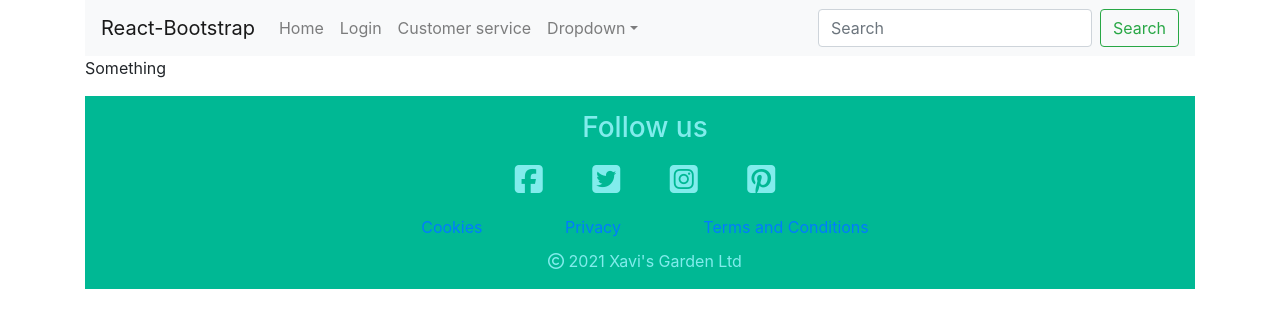
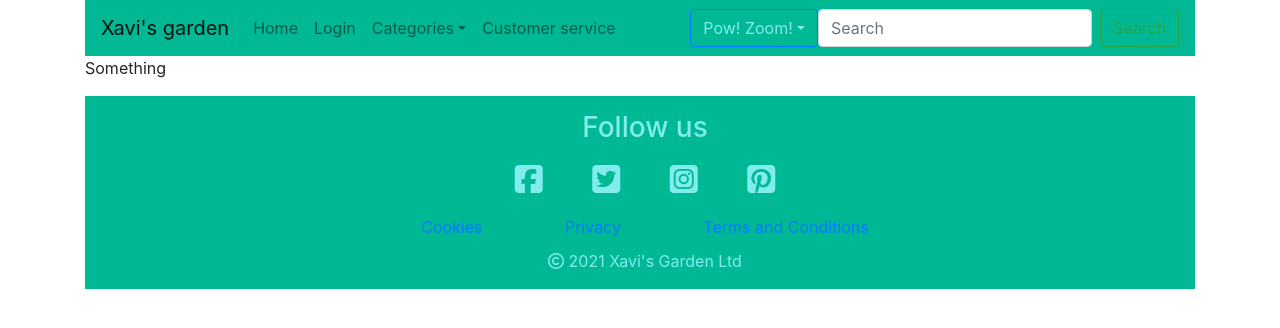
Before and after one commit to xcaparros89/shopping-page, a React (Create React App) app: page /something in a window 1280 px wide. Shown: the top 328 px of the page. Built offline with nearby package versions, Linux system fonts and the light colour scheme.

Commit message:
'header-updated'

```diff
--- a/src/App.tsx
+++ b/src/App.tsx
@@ -4,7 +4,7 @@ import { Switch, Route } from "react-router-dom";
 import Home from "./components/Home";
 import Login from "./components/Login";
 import Something from "./components/Something";
-import Header from "./components/Header";
+import Header from "./components/header";
 import Footer from "./components/footer";
 import Container from 'react-bootstrap/Container';
 
--- a/src/components/Header.tsx
+++ /dev/null
@@ -1,37 +0,0 @@
-import React, { ReactElement } from 'react';
-import Navbar from 'react-bootstrap/Navbar';
-import Nav from 'react-bootstrap/Nav';
-import NavDropdown from 'react-bootstrap/NavDropdown';
-import Form from 'react-bootstrap/Form';
-import FormControl from 'react-bootstrap/FormControl';
-import Button from 'react-bootstrap/Button';
-interface Props {
-
-}
-
-export default function Header({}: Props): ReactElement {
-    return (
-<Navbar bg="light" expand="lg">
-  <Navbar.Brand href="/">React-Bootstrap</Navbar.Brand>
-  <Navbar.Toggle aria-controls="basic-navbar-nav" />
-  <Navbar.Collapse id="basic-navbar-nav">
-    <Nav className="mr-auto">
-      <Nav.Link href="/">Home</Nav.Link>
-      <Nav.Link href="/login">Login</Nav.Link>
-      <Nav.Link href="/customer-service">Customer service</Nav.Link>
-      <NavDropdown title="Dropdown" id="basic-nav-dropdown">
-        <NavDropdown.Item href="#action/3.1">Action</NavDropdown.Item>
-        <NavDropdown.Item href="#action/3.2">Another action</NavDropdown.Item>
-        <NavDropdown.Item href="#action/3.3">Something</NavDropdown.Item>
-        <NavDropdown.Divider />
-        <NavDropdown.Item href="#action/3.4">Separated link</NavDropdown.Item>
-      </NavDropdown>
-    </Nav>
-    <Form inline>
-      <FormControl type="text" placeholder="Search" className="mr-sm-2" />
-      <Button variant="outline-success">Search</Button>
-    </Form>
-  </Navbar.Collapse>
-</Navbar>
-    )
-}
--- /dev/null
+++ b/src/components/header/index.tsx
@@ -0,0 +1,59 @@
+import React, { ReactElement } from "react";
+import Navbar from "react-bootstrap/Navbar";
+import Nav from "react-bootstrap/Nav";
+import NavDropdown from "react-bootstrap/NavDropdown";
+import Form from "react-bootstrap/Form";
+import FormControl from "react-bootstrap/FormControl";
+import Button from "react-bootstrap/Button";
+import Dropdown from "react-bootstrap/Dropdown";
+import "./navbarStyle.css";
+
+interface Props {}
+
+export default function Header({}: Props): ReactElement {
+  return (
+    <Navbar className="basicColors" expand="lg">
+      <Navbar.Brand href="/">Xavi's garden</Navbar.Brand>
+      <Navbar.Toggle aria-controls="basic-navbar-nav" className="basicColors" />
+      <Navbar.Collapse id="basic-navbar-nav" className="basicColors">
+        <Nav className="mr-auto basicColors">
+          <Nav.Link href="/">Home</Nav.Link>
+          <Nav.Link href="/login">Login</Nav.Link>
+          <NavDropdown
+            title="Categories"
+            id="dropdown-custom-1"
+            className="basicColors"
+          >
+            <NavDropdown.Item href="#action/on-sale" className="basicColors">
+              On sale
+            </NavDropdown.Item>
+            <NavDropdown.Item href="#action/popular">Popular</NavDropdown.Item>
+            <NavDropdown.Item href="#action/new">New</NavDropdown.Item>
+            <NavDropdown.Divider />
+            <NavDropdown.Item href="#action/outdoor">Outdoor</NavDropdown.Item>
+            <NavDropdown.Item href="#action/indoor">Indoor</NavDropdown.Item>
+            <NavDropdown.Item href="#action/fruits">Fruits</NavDropdown.Item>
+            <NavDropdown.Item href="#action/bonsais">Bonsais</NavDropdown.Item>
+          </NavDropdown>
+          <Nav.Link href="/customer-service">Customer service</Nav.Link>
+        </Nav>
+        <Dropdown>
+          <Dropdown.Toggle id="dropdown-custom">Pow! Zoom!</Dropdown.Toggle>
+          <Dropdown.Menu  id="dropdown-custom">
+            <Dropdown.Item eventKey="1">Action</Dropdown.Item>
+            <Dropdown.Item eventKey="2">Another action</Dropdown.Item>
+            <Dropdown.Item eventKey="3" active>
+              Active Item
+            </Dropdown.Item>
+            <Dropdown.Divider />
+            <Dropdown.Item eventKey="4">Separated link</Dropdown.Item>
+          </Dropdown.Menu>
+        </Dropdown>{" "}
+        <Form inline>
+          <FormControl type="text" placeholder="Search" className="mr-sm-2" />
+          <Button variant="outline-success">Search</Button>
+        </Form>
+      </Navbar.Collapse>
+    </Navbar>
+  );
+}
--- /dev/null
+++ b/src/components/header/navbarStyle.css
@@ -0,0 +1,14 @@
+#navbar{
+    background-color:#00b894;
+    color: #81ecec;
+}
+
+.basicColors{
+    background-color:#00b894;
+    color: #81ecec;
+}
+
+#dropdown-custom{
+    background-color:#00b894;
+    color: #81ecec;
+}
```
